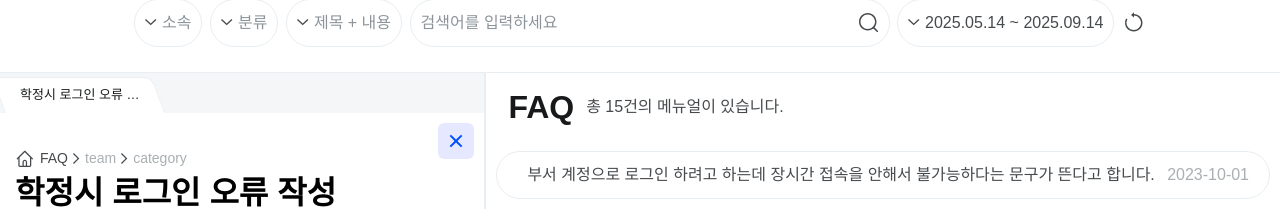
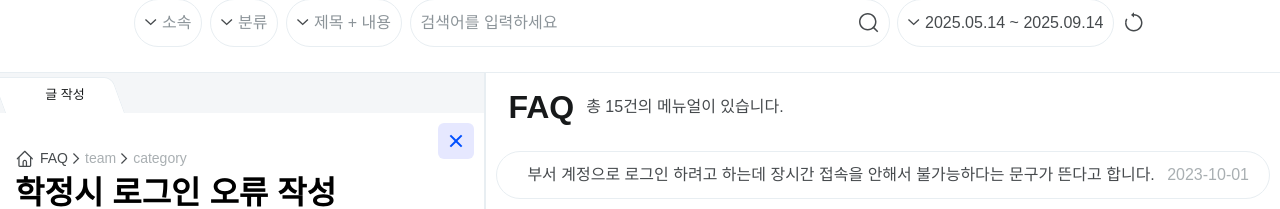
Before and after one commit to konkuk-icteam-student/commute_worklog_fe, a React (Vite) app: page /worklog/faq in a window 1280 px wide. Both pictures are taken after a click on the button 1188 px from the left and 37 px from the top of the page. Shown: the part 183-392 px from the top of the page. Built offline with nearby package versions, Linux system fonts and the light colour scheme; no server answers.

Commit message:
글자수 ... 처리 분기

```diff
--- a/src/worklog/pages/faq/Faq.tsx
+++ b/src/worklog/pages/faq/Faq.tsx
@@ -48,6 +48,7 @@ const Faq = () => {
     // 고정된 ID 'write-new'를 사용하여 중복 방지 (원하면 매번 새 창 띄우기도 가능)
     const newTab: TabData = {
       id: 'write-new',
+      label: '글 작성',
       title: '학정시 로그인 오류 작성', // 예시 제목
       type: 'write',
     };
@@ -67,7 +68,8 @@ const Faq = () => {
 
     const newTab: TabData = {
       id: id,
-      title: shortTitle,
+      label: shortTitle,
+      title: selectedPost.title,
       type: 'detail',
       content: <PanelContent />, // 상세 데이터 전달 가능
     };
--- a/src/worklog/shared/components/faq/SidePanel.tsx
+++ b/src/worklog/shared/components/faq/SidePanel.tsx
@@ -2,10 +2,11 @@ import blueX from '../../assets/blueX.svg';
 import house from './house.svg';
 import rightArrow from '../../assets/rightarrow.svg';
 export interface TabData {
-  id: string | number; // 탭 고유 ID
-  title: string; // 탭 제목
-  type: 'write' | 'detail'; // 탭 종류 (작성/상세)
-  content?: React.ReactNode; // 나중에 들어갈 데이터
+  id: string | number;
+  label: string; // [추가] 탭 상단에 보여줄 짧은 이름
+  title: string; // [기존] 본문에 보여줄 전체 이름
+  type: 'write' | 'detail';
+  content?: React.ReactNode;
 }
 
 interface SidePanelProps {
@@ -43,7 +44,7 @@ const SidePanel = ({ tabs, activeTabId, onTabClick, onClose }: SidePanelProps) =
               <span
                 className={`relative block truncate text-[13px] font-medium ${isActive ? 'text-[#17191A]' : 'text-[#8C9499]'} `}
               >
-                {tab.title}
+                {tab.label}
               </span>
             </div>
           );
```
